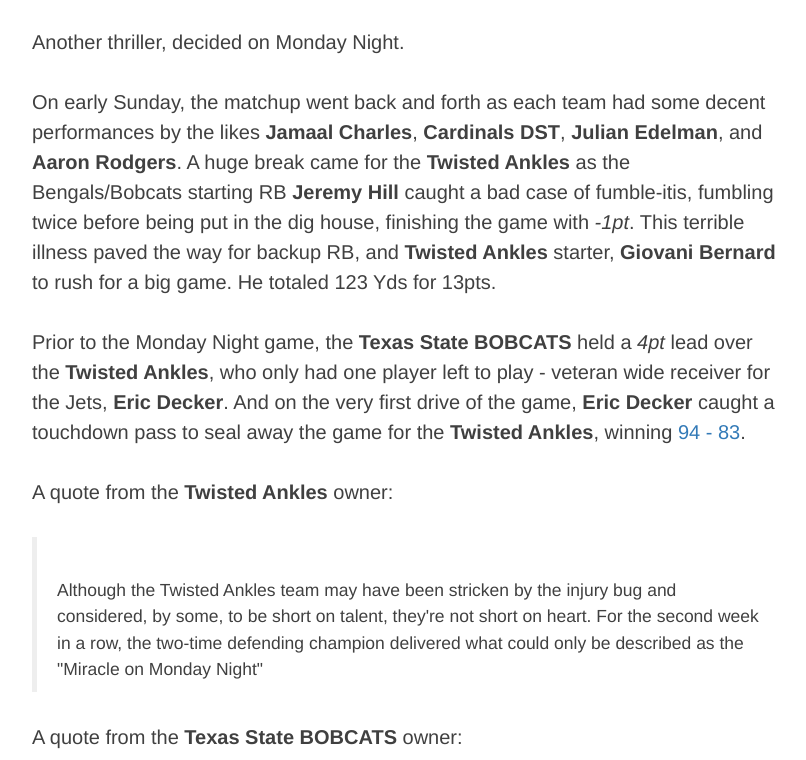
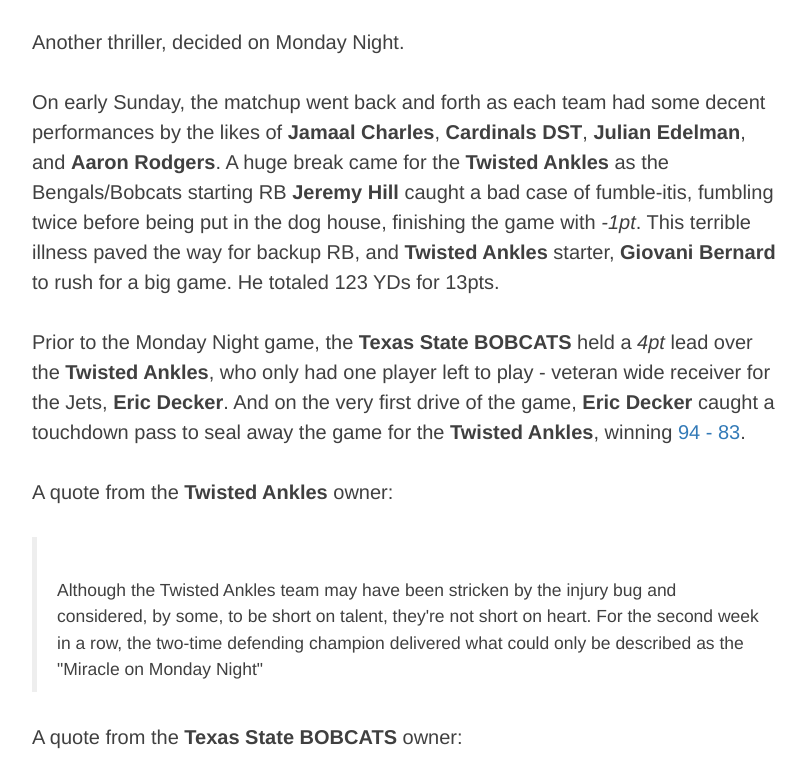
Before and after one commit to mcortez1497/cortezbowl, a website: page build/posts/2015/09/22/week-2-in-review/index.html in a window 1280 px wide. Shown: the part 5156-5916 px from the top of the page, without its empty margins (233-1039 px from the left). Drawn offline with nearby package versions, Linux system fonts and the light colour scheme.

Commit message:
chore(release): release fix Week 2 In Review

```diff
--- a/build/posts/2015/09/22/week-2-in-review/index.html
+++ b/build/posts/2015/09/22/week-2-in-review/index.html
@@ -115,7 +115,7 @@
 <hr>
 <h2 id="ankles-eek-it-out-again-on-monday-night">Ankles Eek It Out Again On Monday Night</h2>
 <p>Another thriller, decided on Monday Night.</p>
-<p>On early Sunday, the matchup went back and forth as each team had some decent performances by the likes <strong>Jamaal Charles</strong>, <strong>Cardinals DST</strong>, <strong>Julian Edelman</strong>, and <strong>Aaron Rodgers</strong>. A huge break came for the <strong>Twisted Ankles</strong> as the Bengals/Bobcats starting RB <strong>Jeremy Hill</strong> caught a bad case of fumble-itis, fumbling twice before being put in the dig house, finishing the game with <em>-1pt</em>. This terrible illness paved the way for backup RB, and <strong>Twisted Ankles</strong> starter, <strong>Giovani Bernard</strong> to rush for a big game. He totaled 123 Yds for 13pts.</p>
+<p>On early Sunday, the matchup went back and forth as each team had some decent performances by the likes of <strong>Jamaal Charles</strong>, <strong>Cardinals DST</strong>, <strong>Julian Edelman</strong>, and <strong>Aaron Rodgers</strong>. A huge break came for the <strong>Twisted Ankles</strong> as the Bengals/Bobcats starting RB <strong>Jeremy Hill</strong> caught a bad case of fumble-itis, fumbling twice before being put in the dog house, finishing the game with <em>-1pt</em>. This terrible illness paved the way for backup RB, and <strong>Twisted Ankles</strong> starter, <strong>Giovani Bernard</strong> to rush for a big game. He totaled 123 YDs for 13pts.</p>
 <p>Prior to the Monday Night game, the <strong>Texas State BOBCATS</strong> held a <em>4pt</em> lead over the <strong>Twisted Ankles</strong>, who only had one player left to play - veteran wide receiver for the Jets, <strong>Eric Decker</strong>. And on the very first drive of the game, <strong>Eric Decker</strong> caught a touchdown pass to seal away the game for the <strong>Twisted Ankles</strong>, winning <a href="http://games.espn.go.com/ffl/boxscorequick?leagueId=569656&amp;teamId=1&amp;scoringPeriodId=2&amp;seasonId=2015&amp;view=scoringperiod&amp;version=quick">94 - 83</a>.</p>
 <p>A quote from the <strong>Twisted Ankles</strong> owner:</p>
 <blockquote>
```
